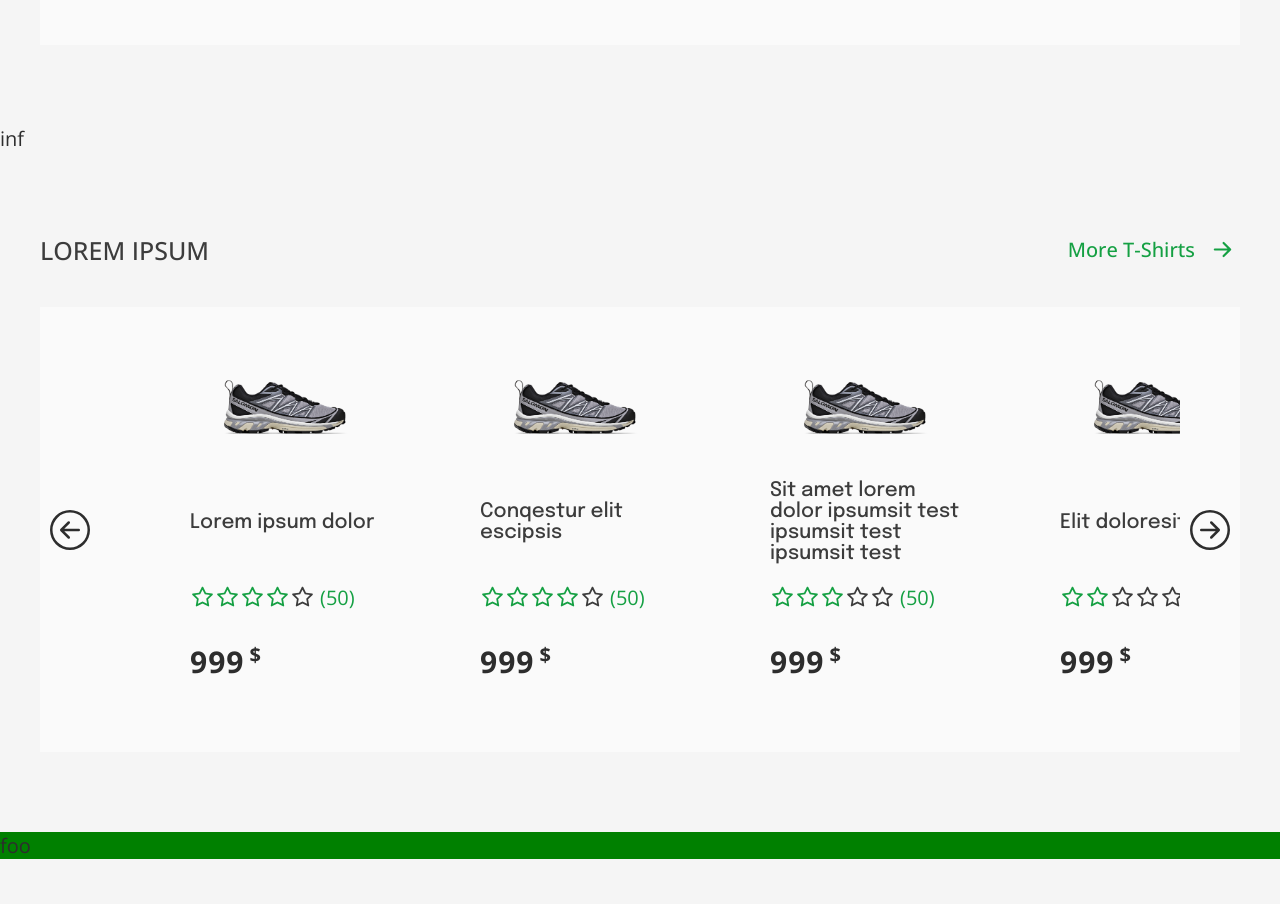
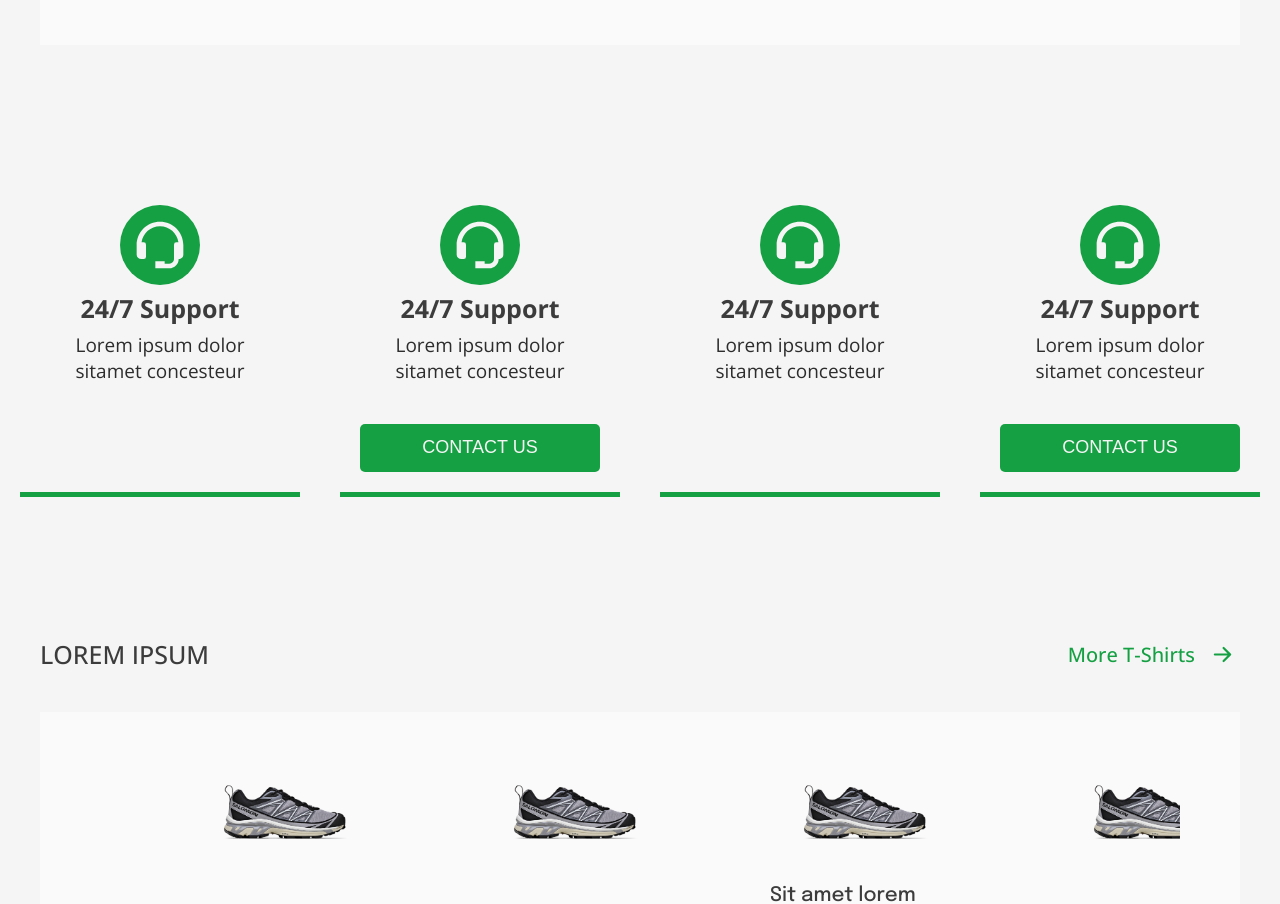
Before and after one commit to vrecek/shopping, a Next.js app: page / in a window 1280 px wide. Shown: the part 2620-3524 px from the top of the page. Before the commit the page ends 3479 px from the top, so only its background shows below. Built offline with nearby package versions, Linux system fonts and the light colour scheme.

Commit message:
Home informations section

```diff
--- a/src/components/Common/Button.tsx
+++ b/src/components/Common/Button.tsx
@@ -5,12 +5,14 @@ type ButtonOptions = {
     additional?: JSX.Element | string | number
     cname?: string
     action?: React.MouseEventHandler
+    enter?: React.MouseEventHandler
+    leave?: React.MouseEventHandler
 }
 
 
-const Button = ({text, additional, cname, action}: ButtonOptions) => {
+const Button = ({text, additional, cname, action, enter, leave}: ButtonOptions) => {
     return (
-        <button onClick={action} className={cname ?? ''}>
+        <button onMouseLeave={leave} onMouseEnter={enter} onClick={action} className={cname ?? ''}>
 
             <label>
                 {text}
--- a/src/components/Home/Header/OneSlide.tsx
+++ b/src/components/Home/Header/OneSlide.tsx
@@ -1,4 +1,3 @@
-import Button from '@/components/Common/Button'
 import Image from '@/components/Common/Image'
 import { SlideType } from '@/interfaces/HomeInterfaces'
 import React from 'react'
--- a/src/components/Home/HomeInformations/HomeInformations.tsx
+++ b/src/components/Home/HomeInformations/HomeInformations.tsx
@@ -1,12 +1,60 @@
 import React from 'react'
 import styles from '@/styles/Home/HomeInformations.module.scss'
+import InformationItem from './InformationItem'
+import { InformationItemType } from '@/interfaces/HomeInterfaces'
+import { BiSupport } from 'react-icons/bi'
 
 
 const HomeInformations = () => {
+    const infos: InformationItemType[] = [
+        {
+            icon: <BiSupport />,
+            header: '24/7 Support',
+            desc: 'Lorem ipsum dolor sitamet concesteur'
+        },
+
+        {
+            icon: <BiSupport />,
+            header: '24/7 Support',
+            desc: 'Lorem ipsum dolor sitamet concesteur',
+            button: {
+                str: 'Contact us',
+                url: '/'
+            }
+        },
+
+        {
+            icon: <BiSupport />,
+            header: '24/7 Support',
+            desc: 'Lorem ipsum dolor sitamet concesteur'
+        },
+
+        {
+            icon: <BiSupport />,
+            header: '24/7 Support',
+            desc: 'Lorem ipsum dolor sitamet concesteur',
+            button: {
+                str: 'Contact us',
+                url: '/'
+            }
+        }
+    ]
+
+
     return (
         <section className={ styles['home-informations'] }>
 
-            inf
+            {
+                infos.map((x, i) => (
+                    <InformationItem
+                        key={i}
+                        desc={x.desc}
+                        header={x.header}
+                        icon={x.icon}
+                        button={x.button}
+                    />
+                ))
+            }
 
         </section>
     )
--- /dev/null
+++ b/src/components/Home/HomeInformations/InformationItem.tsx
@@ -0,0 +1,44 @@
+import Button from "@/components/Common/Button"
+import Icon from "@/components/Common/Icon"
+import { RedirectType } from "@/interfaces/CommonInterfaces"
+import { InformationItemType } from "@/interfaces/HomeInterfaces"
+import styles from '@/styles/Home/HomeInformations.module.scss'
+import { useRouter } from "next/router"
+import React from "react"
+
+
+const InformationItem = ({desc, header, icon, button}: InformationItemType) => {
+    const redirect: RedirectType = useRouter().push
+
+    const btnHover = (e: React.MouseEvent): void => {
+        (e.currentTarget as Element).parentElement!.classList.add(styles['active'])
+    }
+    const btnHoverOut = (e: React.MouseEvent): void => {
+        (e.currentTarget as Element).parentElement!.classList.remove(styles['active'])
+    }
+
+
+    return (
+        <article>
+
+            <Icon>{icon}</Icon>
+
+            <p className={ styles['header'] }>{header}</p>
+            <p className={ styles['desc'] }>{desc}</p>
+
+            {
+                button &&
+                    <Button
+                        text={button.str}
+                        enter={btnHover}
+                        leave={btnHoverOut}
+                        action={() => redirect(button.url)}
+                    />
+            }
+
+        </article>
+    )
+}
+
+
+export default InformationItem
--- a/src/interfaces/CommonInterfaces.tsx
+++ b/src/interfaces/CommonInterfaces.tsx
@@ -13,3 +13,5 @@ export type ProductRatingType = {
     activeClass: string
     totalRates: number
 }
+
+export type RedirectType = (url: string) => void
--- a/src/styles/Home/HomeInformations.module.scss
+++ b/src/styles/Home/HomeInformations.module.scss
@@ -1,4 +1,82 @@
 @import '../config';
 
 section.home-informations {
+    padding: 3em 0;
+    @include Flex(sb);
+
+    article {
+        flex-grow: 1;
+        margin: 0 1em;
+        border-bottom: 5px solid $clr-greend;
+        padding: 1em;
+        position: relative;
+
+        span {
+            @include Rectangle(80px);
+            margin: 0 auto;
+            border-radius: 50%;
+            background: $clr-greend;
+            @include Flex(c, c);
+            color: $clr-whitel;
+
+            svg {
+                @include FullSize(70%);
+            }
+        }
+
+        p {
+            text-align: center;
+            transition: .5s;
+
+            &.header {
+                font-weight: 700;
+                font-size: 1.25rem;
+                margin: .25em 0;
+                color: $clr-blackl;
+            }
+
+            &.desc {
+                font-size: .95rem;
+            }
+        }
+
+        button {
+            width: 100%;
+            background: $clr-greend;
+            outline: 0;
+            border: 0;
+            margin-top: 2em;
+            border-radius: .25em;
+            cursor: pointer;
+
+            label {
+                display: block;
+                pointer-events: none;
+                font-size: .9rem;
+                padding: .75em 0;
+                color: $clr-whitel;
+                text-transform: uppercase;
+            }
+        }
+
+        &::before {
+            content: '';
+            transition: .5s;
+            position: absolute;
+            bottom: 0;
+            height: 0;
+            width: 100%;
+            pointer-events: none;
+            z-index: -1;
+            left: 0;
+            background: $clr-greend;
+        }
+
+        &.active {
+            &::before { height: 100%; }
+
+            p.header,
+            p.desc { color: $clr-whitel; }
+        }
+    }
 }
```
Also changed, not shown: src/interfaces/HomeInterfaces.tsx (+14 -0 lines).
